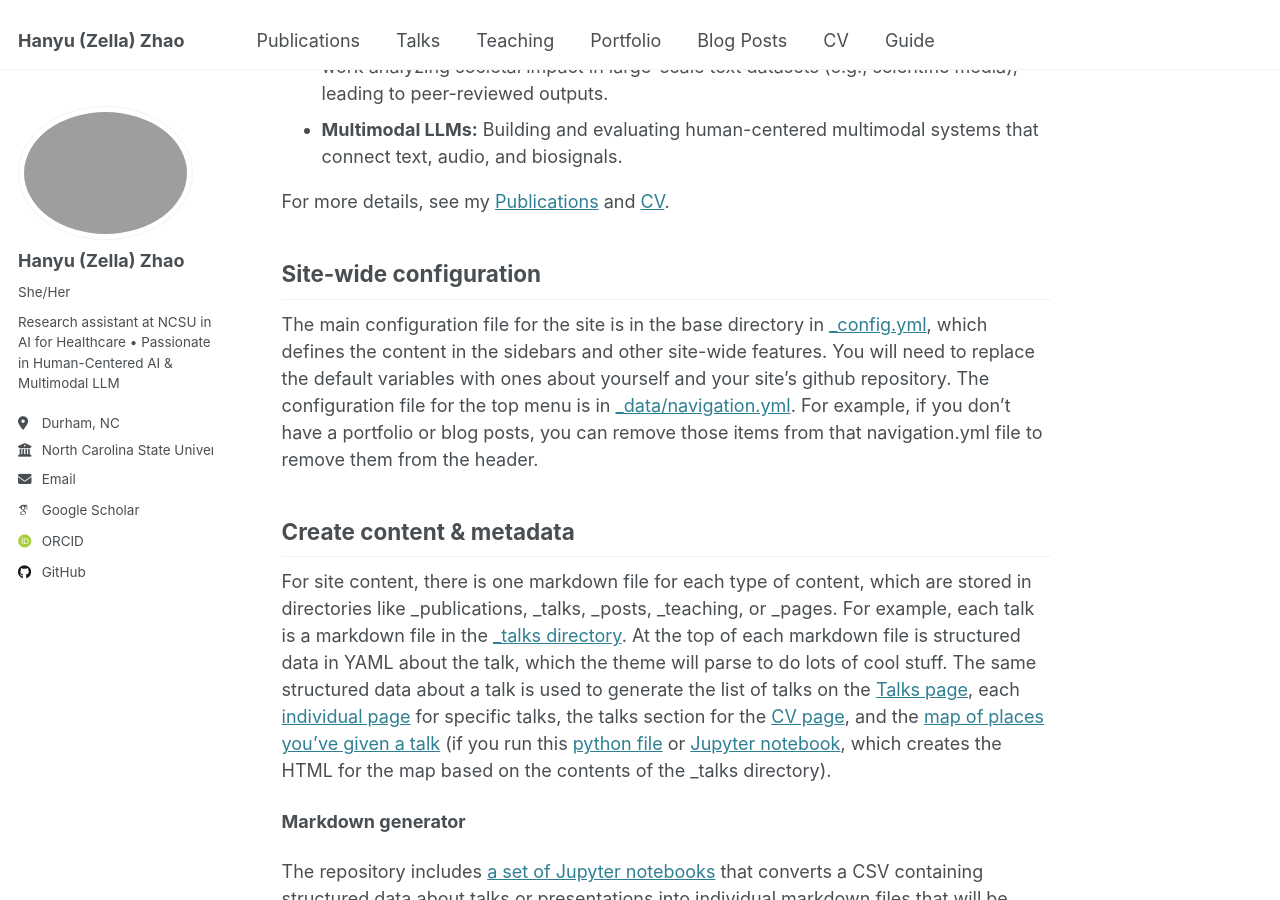
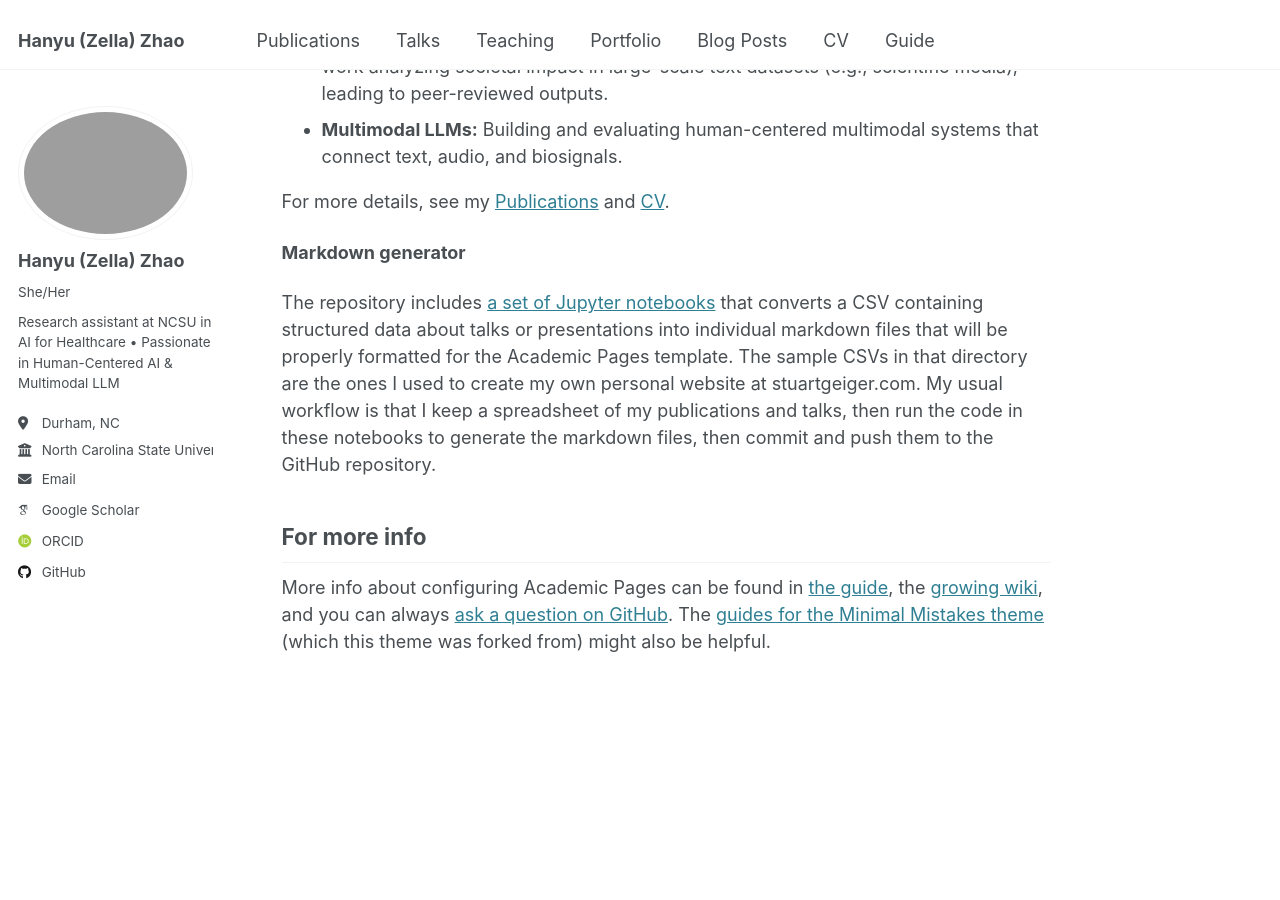
Before and after one commit to therealzella/therealzella.github.io, a Jekyll site: the page built from _pages/about.md, in a window 1280 px wide and 900 px high, scrolled down 597 px. Built offline with Jekyll 4.4.1, drawn with Linux system fonts in a browser that asks for light colours; some web fonts are replaced.

Commit message:
Update about.md

```diff
--- a/_pages/about.md
+++ b/_pages/about.md
@@ -19,14 +19,6 @@ I am currently a research assistant in the **Department of Computer Science** at
 For more details, see my [Publications](/publications/) and [CV](/files/Zella_Zhao_CV.pdf).
 
 
-Site-wide configuration
-------
-The main configuration file for the site is in the base directory in [_config.yml](https://github.com/academicpages/academicpages.github.io/blob/master/_config.yml), which defines the content in the sidebars and other site-wide features. You will need to replace the default variables with ones about yourself and your site's github repository. The configuration file for the top menu is in [_data/navigation.yml](https://github.com/academicpages/academicpages.github.io/blob/master/_data/navigation.yml). For example, if you don't have a portfolio or blog posts, you can remove those items from that navigation.yml file to remove them from the header.
-
-Create content & metadata
-------
-For site content, there is one markdown file for each type of content, which are stored in directories like _publications, _talks, _posts, _teaching, or _pages. For example, each talk is a markdown file in the [_talks directory](https://github.com/academicpages/academicpages.github.io/tree/master/_talks). At the top of each markdown file is structured data in YAML about the talk, which the theme will parse to do lots of cool stuff. The same structured data about a talk is used to generate the list of talks on the [Talks page](https://academicpages.github.io/talks), each [individual page](https://academicpages.github.io/talks/2012-03-01-talk-1) for specific talks, the talks section for the [CV page](https://academicpages.github.io/cv), and the [map of places you've given a talk](https://academicpages.github.io/talkmap.html) (if you run this [python file](https://github.com/academicpages/academicpages.github.io/blob/master/talkmap.py) or [Jupyter notebook](https://github.com/academicpages/academicpages.github.io/blob/master/talkmap.ipynb), which creates the HTML for the map based on the contents of the _talks directory).
-
 **Markdown generator**
 
 The repository includes [a set of Jupyter notebooks](https://github.com/academicpages/academicpages.github.io/tree/master/markdown_generator
```
